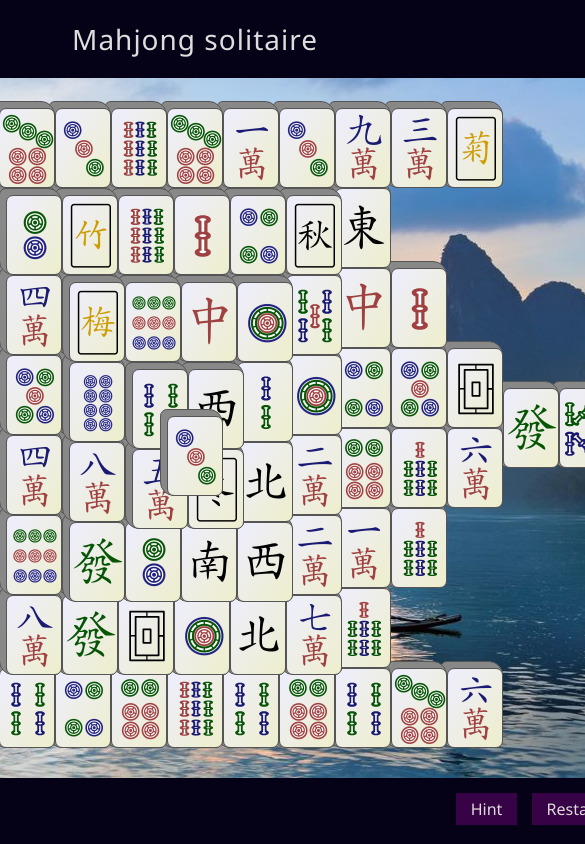
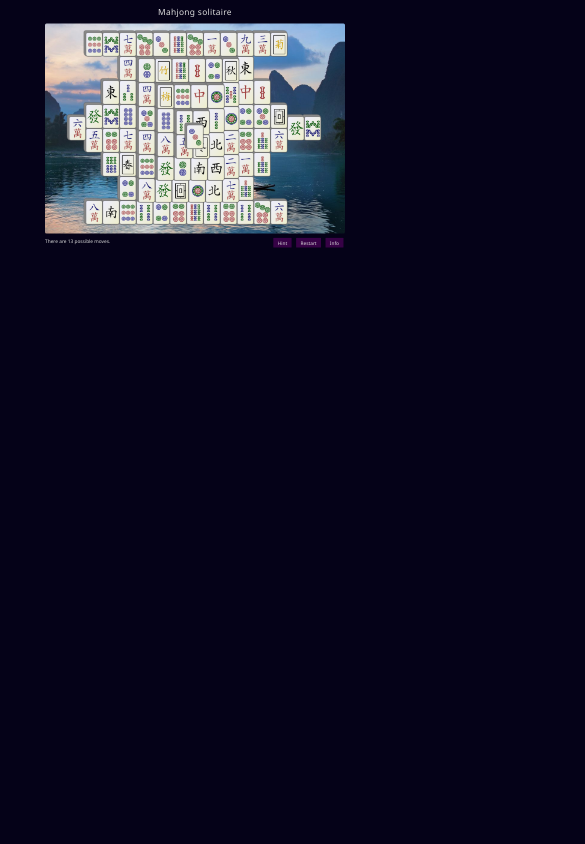
Before and after one commit to ScriptRaccoon/mahjong-solitaire, a plain HTML site: page index.html in a window 390 px wide. Shown: the top 844 px of the page, 585 px wide, since content can reach past the window. Drawn offline with Linux system fonts and the light colour scheme.

Commit message:
readd media queries

```diff
--- a/index.html
+++ b/index.html
@@ -9,6 +9,8 @@
         <link rel="icon" href="./img/favicon.ico" type="image/x-icon">
     </head>
     <body>
+
+        <div id="wrapper">
             <header>
                 Mahjong solitaire
             </header>
@@ -79,6 +81,8 @@
                     <button id="infoButton">Info</button>
                 </span>
             </footer>
+        </div>
+
 
         <script src="main.js" type="module"></script>
     </body>
--- a/style.css
+++ b/style.css
@@ -26,7 +26,10 @@ body {
     display: flex;
     flex-direction: column;
     align-items: center;
-    justify-content: flex-start;
+}
+
+#wrapper {
+    transform-origin: top center;
 }
 
 /* header */
@@ -158,53 +161,45 @@ button:hover {
 }
 
 /* media queries (needs improvement) */
-/*
 
 @media (max-width: 1050px), (max-height: 840px) {
-    main,
-    footer {
+    #wrapper {
         transform: scale(0.9);
     }
 }
 
 @media (max-width: 940px), (max-height: 750px) {
-    main,
-    footer {
+    #wrapper {
         transform: scale(0.8);
     }
 }
 
 @media (max-width: 820px), (max-height: 660px) {
-    main,
-    footer {
+    #wrapper {
         transform: scale(0.7);
     }
 }
 
 @media (max-width: 720px), (max-height: 580px) {
-    main,
-    footer {
+    #wrapper {
         transform: scale(0.6);
     }
 }
 
 @media (max-width: 620px), (max-height: 500px) {
-    main,
-    footer {
+    #wrapper {
         transform: scale(0.5);
     }
 }
 
 @media (max-width: 520px), (max-height: 420px) {
-    main,
-    footer {
+    #wrapper {
         transform: scale(0.4);
     }
 }
 
 @media (max-width: 420px), (max-height: 340px) {
-    main,
-    footer {
+    #wrapper {
         transform: scale(0.3);
     }
-} */
+}
```
Lines whose indentation alone changed are shown as unchanged.
